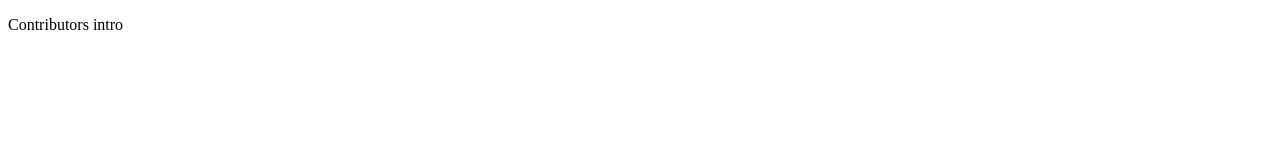
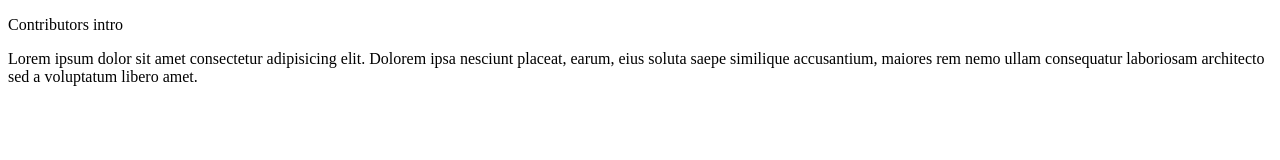
Before and after one commit to Rajeet10/firstpull, a plain HTML site: page home.html in a window 1280 px wide. Drawn offline with Linux system fonts and the light colour scheme.

Commit message:
All set and done

```diff
--- a/home.html
+++ b/home.html
@@ -8,5 +8,8 @@
 </head>
 <body>
     <p>Contributors intro</p>
+    <article>
+        Lorem ipsum dolor sit amet consectetur adipisicing elit. Dolorem ipsa nesciunt placeat, earum, eius soluta saepe similique accusantium, maiores rem nemo ullam consequatur laboriosam architecto sed a voluptatum libero amet.
+    </article>
 </body>
 </html>
```
